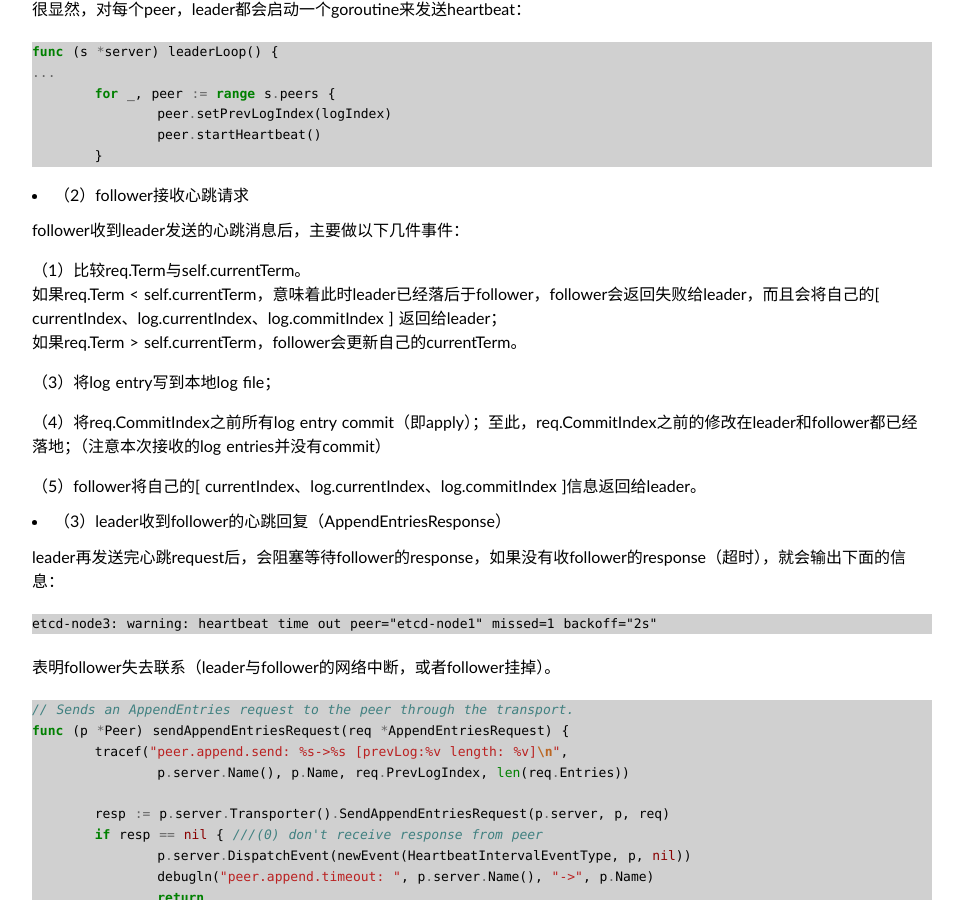
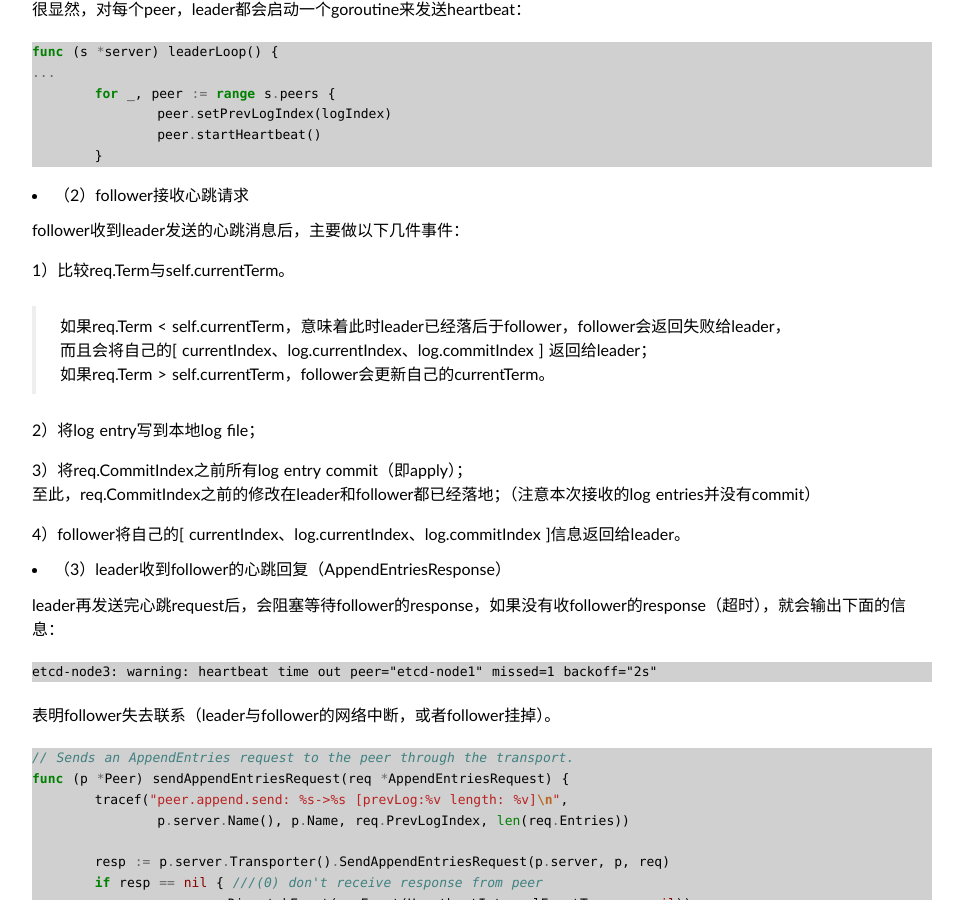
Before and after one commit to hustcat/hustcat.github.io, a Jekyll site: the page built from _posts/2016-05-16-go_raft_in_etcd.md, in a window 1280 px wide and 900 px high, scrolled down 1341 px. Shown: the whole window, without its empty margins (158-1121 px from the left). Built offline with Jekyll 4.4.1, drawn with Linux system fonts in a browser that asks for light colours; some web fonts are replaced; comment, search, counter and statistics services are not loaded; some of the changed text lies outside the part shown.

Commit message:
fix format

```diff
--- a/_posts/2016-05-16-go_raft_in_etcd.md
+++ b/_posts/2016-05-16-go_raft_in_etcd.md
@@ -84,15 +84,18 @@ func (s *server) leaderLoop() {
 
 follower收到leader发送的心跳消息后，主要做以下几件事件：
 
-（1）比较req.Term与self.currentTerm。 <br/>
-如果req.Term < self.currentTerm，意味着此时leader已经落后于follower，follower会返回失败给leader，而且会将自己的[ currentIndex、log.currentIndex、log.commitIndex ] 返回给leader； <br/>
-如果req.Term > self.currentTerm，follower会更新自己的currentTerm。
+1）比较req.Term与self.currentTerm。 <br/>
 
-（3）将log entry写到本地log file；
+> 如果req.Term < self.currentTerm，意味着此时leader已经落后于follower，follower会返回失败给leader，<br/>
+> 而且会将自己的[ currentIndex、log.currentIndex、log.commitIndex ] 返回给leader； <br/>
+> 如果req.Term > self.currentTerm，follower会更新自己的currentTerm。
 
-（4）将req.CommitIndex之前所有log entry commit（即apply）；至此，req.CommitIndex之前的修改在leader和follower都已经落地；（注意本次接收的log entries并没有commit）
+2）将log entry写到本地log file；
 
-（5）follower将自己的[ currentIndex、log.currentIndex、log.commitIndex ]信息返回给leader。
+3）将req.CommitIndex之前所有log entry commit（即apply）； <br/>
+至此，req.CommitIndex之前的修改在leader和follower都已经落地；（注意本次接收的log entries并没有commit）
+
+4）follower将自己的[ currentIndex、log.currentIndex、log.commitIndex ]信息返回给leader。
 
 
 * （3）leader收到follower的心跳回复（AppendEntriesResponse）
```
Also changed, not shown: other parts of _posts/2016-05-16-go_raft_in_etcd.md (+1 -1 lines).
